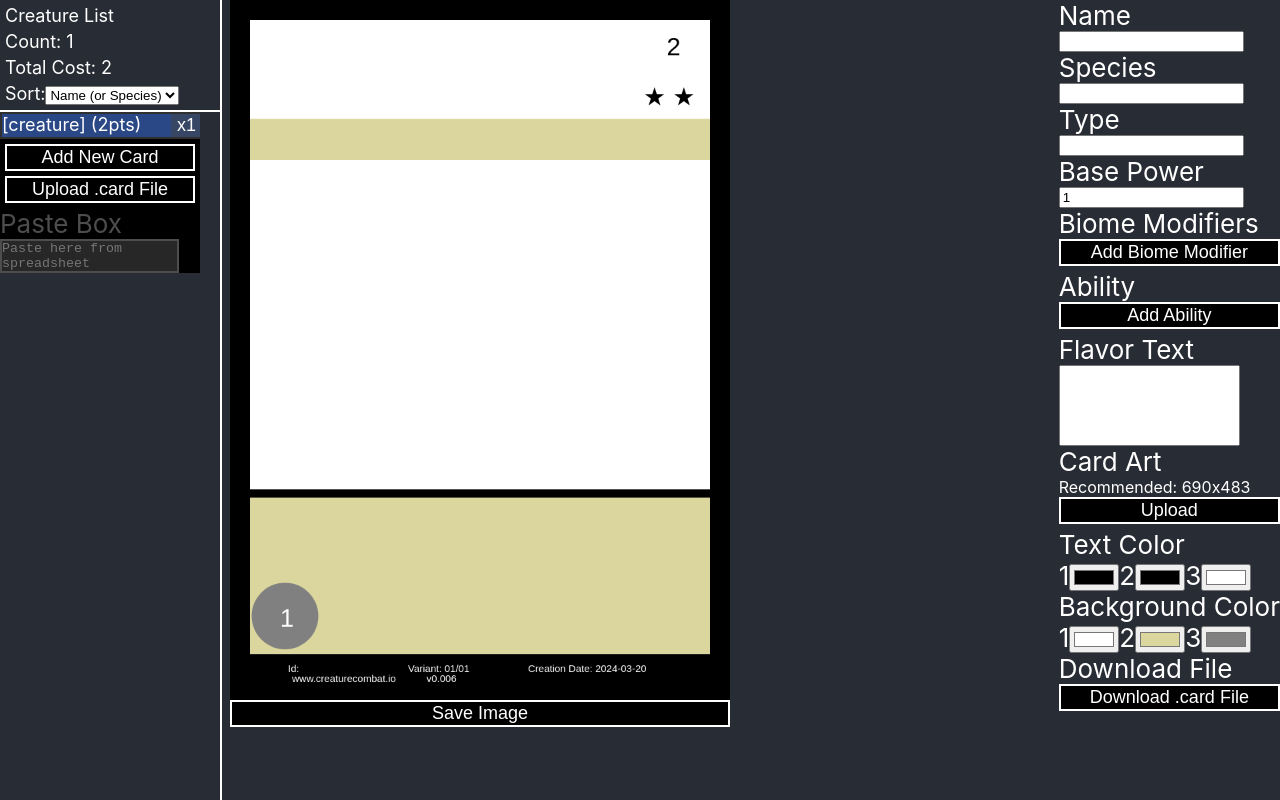
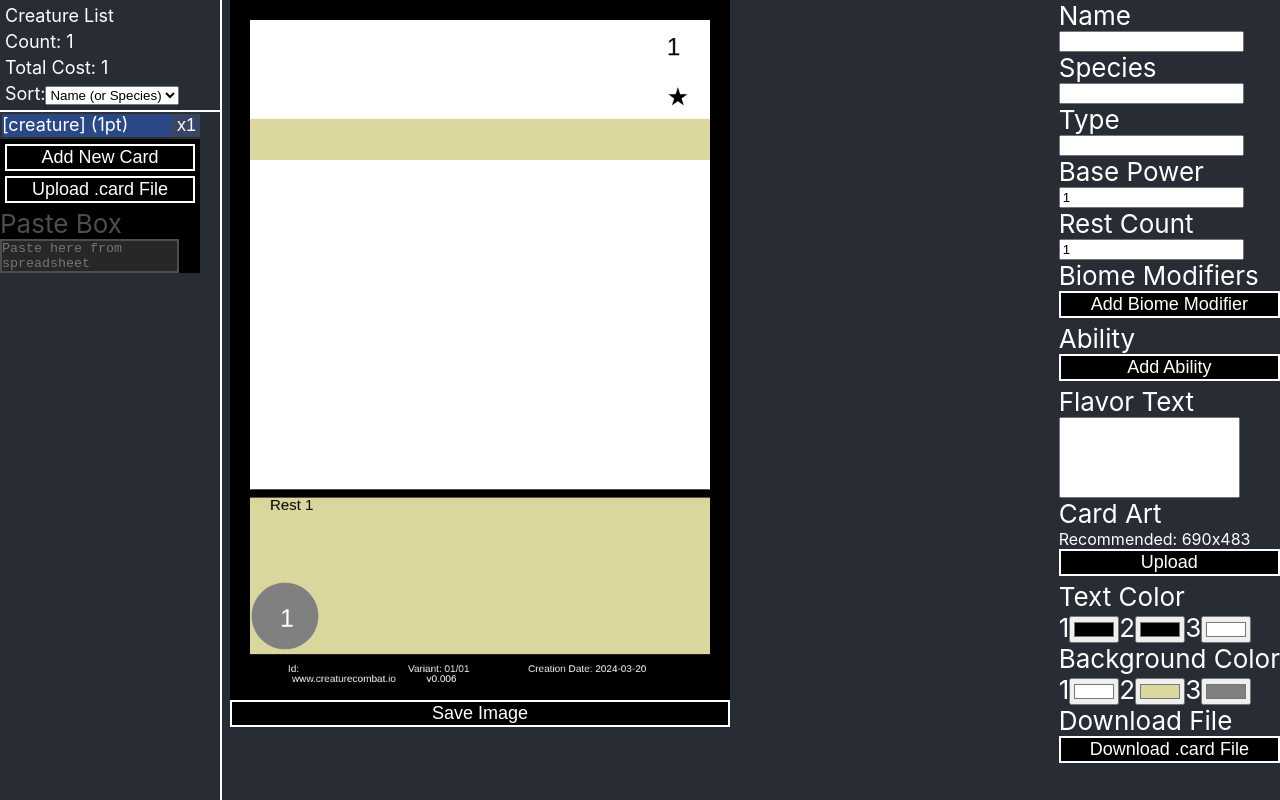
Before and after one commit to shieldgenerator7/CreatureCombat, a React (Create React App) app in the folder CardGenerator/react-canvas-draw/: page / in a window 1280 px wide. Built offline with nearby package versions, Linux system fonts and the light colour scheme.

Commit message:
Add Rest attribute

```diff
--- a/CardGenerator/react-canvas-draw/src/Components/EditPanel.js
+++ b/CardGenerator/react-canvas-draw/src/Components/EditPanel.js
@@ -43,6 +43,16 @@ function EditPanel({ card, setCard, updateCard, pasteString, setPasteString }) {
                     updateCard(card);
                 }}
                     value={card.basePower.toString()}></input>
+            </div>
+
+            {/* Rest Count */}
+            Rest Count
+            <div>
+                <input type="number" className="field" onChange={(e) => {
+                    card.rest = Math.max(0, e.target.value * 1);
+                    updateCard(card);
+                }}
+                    value={card.rest.toString()}></input>
             </div>
 
             {/* Biome Modifiers */}
--- a/CardGenerator/react-canvas-draw/src/Data/Creature.js
+++ b/CardGenerator/react-canvas-draw/src/Data/Creature.js
@@ -30,6 +30,8 @@ class Creature {
 
         this.basePower = 1;
         this.biomeModifiers = [];
+
+        this.rest = 1;
 
         this.abilities = [];
         this.flavorText = "";
@@ -88,6 +90,12 @@ class Creature {
         //Abilities
         cost += Math.ceil(this.abilityCost || 0);//test
         cost += Math.max(0, arraySum(this.abilities, a => (a.TotalCost || 0)));
+        //Rest
+        if (this.rest > 0) {
+            const restSqr = Math.pow(this.rest, 2);
+            cost += -(Math.min(restSqr, this.rest * 5) + Math.max(1, restSqr * 0.1));
+            // cost *= 0.75 + 0.25 * (1 / ((this.rest-1) || 1));
+        }
         //
         cost = Math.round(cost);
         cost = Math.max(cost, this.basePower);
@@ -143,4 +151,7 @@ export function backwardsCompatifyCreature(creature) {
 
     //Change: add imageFit
     creature.imageFit ??= FIT_WHOLE;
+
+    //Change: add rest
+    creature.rest ??= 0;
 }
--- a/CardGenerator/react-canvas-draw/src/Utility/Render.js
+++ b/CardGenerator/react-canvas-draw/src/Utility/Render.js
@@ -192,6 +192,17 @@ export function renderCard(card, canvas, drawData) {
         width - bufferBase * 2 - fontSize * 70 * starCount,
         textRow * 2 + bufferBase - ((textRow - fontSize) * 0.3)
     );
+    //Rest Count
+    if (card.rest > 0) {
+        context.fillStyle = card.colors[3];
+        fontSize = 0.3;
+        context.font = `${textRow * fontSize}px Arial`;
+        context.fillText(
+            `Rest ${card.rest}`,
+            0 + bufferBase * 2,
+            textRow * 10.5 - (0.075 * RESOLUTION)
+        );
+    }
     //Ability
     context.fillStyle = card.colors[4];
     fontSize = 0.3;
```
